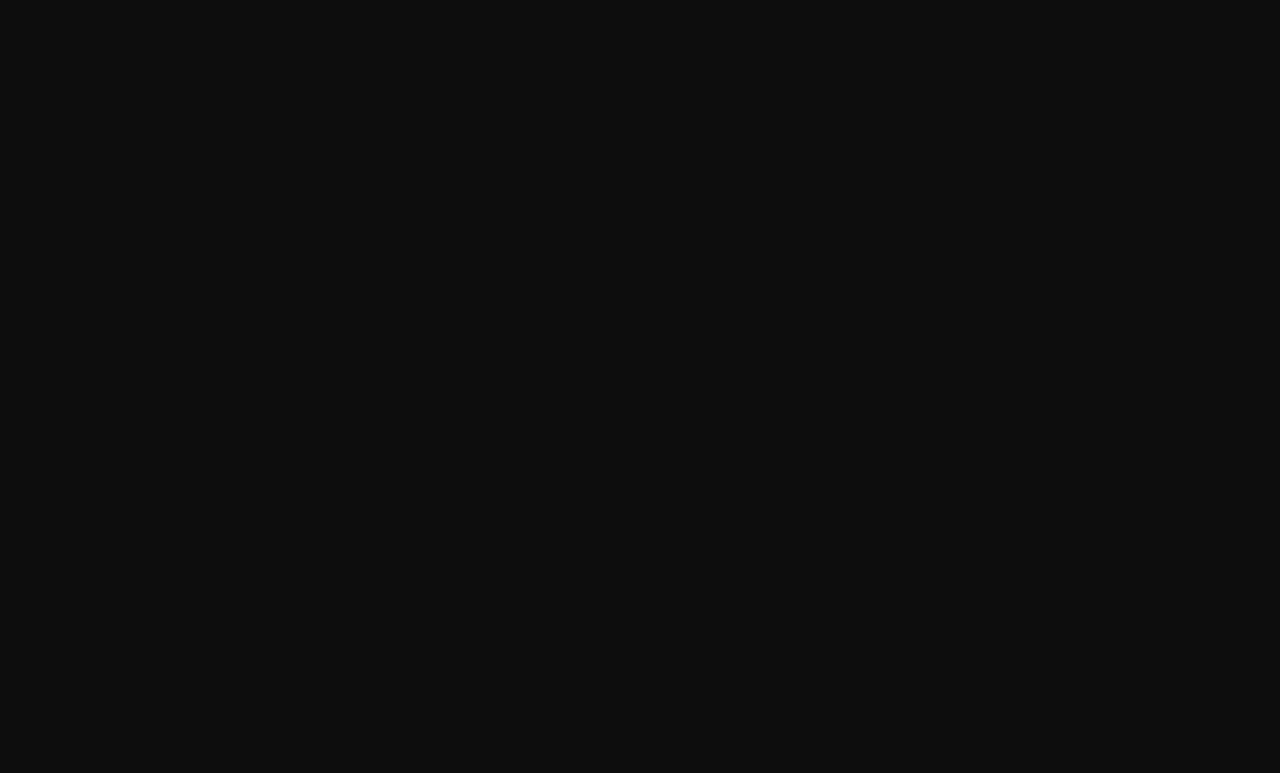
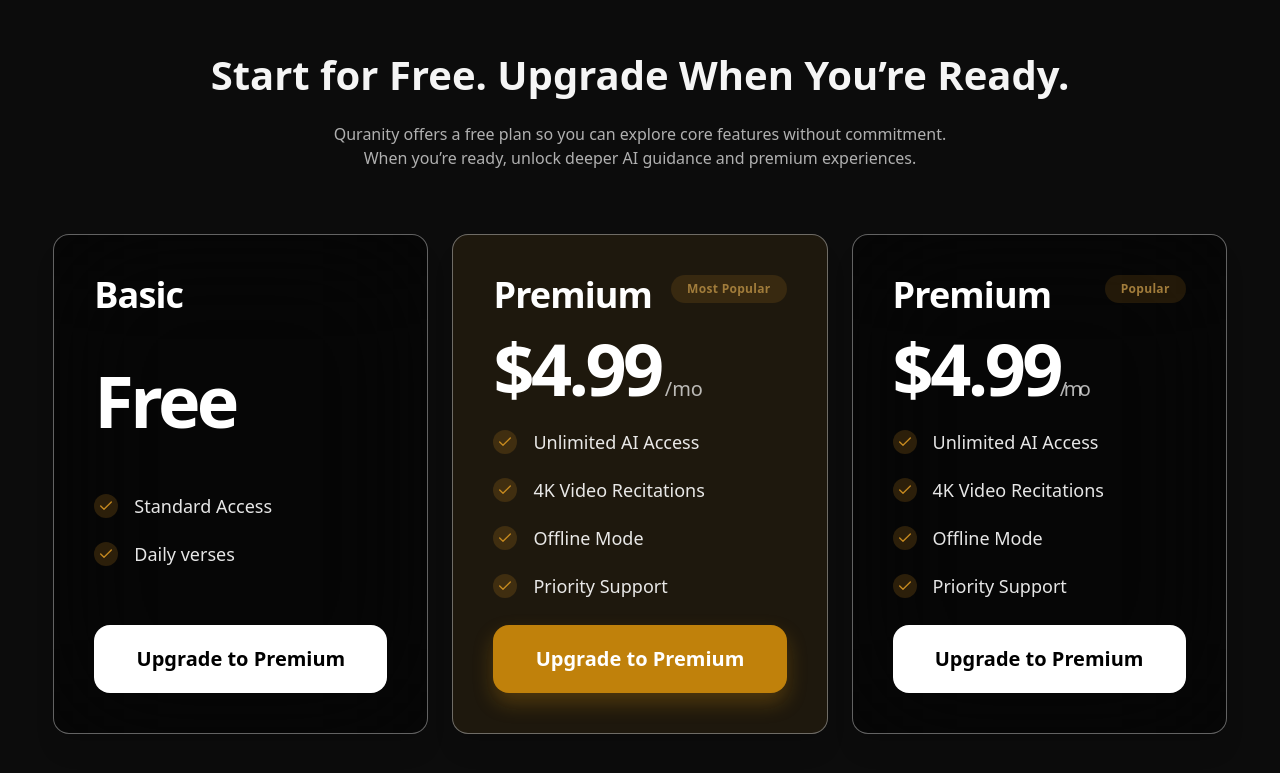
Before and after one commit to alaminislam34/quranity-landing, a Next.js app: page / in a window 1280 px wide. Shown: the part 2897-3670 px from the top of the page. Before the commit the page ends 2870 px from the top, so only its background shows below. Built offline with nearby package versions, Linux system fonts and the light colour scheme.

Commit message:
added pricing section

```diff
--- /dev/null
+++ b/src/app/components/Home/PricingSection.jsx
@@ -0,0 +1,143 @@
+"use client";
+
+import { Check } from "lucide-react";
+
+const PricingSection = () => {
+  return (
+    <div>
+      <section className="max-w-400 mx-auto w-11/12 py-12 md:py-16 xl:py-20">
+        <div className="mb-12 xl:mb-16 space-y-6">
+          <h1 className="text-[#F5F5F5] text-2xl md:text-4xl xl:text-[40px] font-semibold text-center">
+            Start for Free. Upgrade When You’re Ready.
+          </h1>
+          <p className="text-gray/80 text-sm md:text-base text-center max-w-2xl mx-auto px-4">
+            Quranity offers a free plan so you can explore core features without
+            commitment. When you’re ready, unlock deeper AI guidance and premium
+            experiences.
+          </p>
+        </div>
+        <div className="grid grid-cols-1 md:grid-cols-2 lg:grid-cols-3 gap-6 *:border *:border-[#BFBFBF]/50">
+          <div className="relative rounded-2xl aspect-3/4 bg-black/50 backdrop-blur-3xl p-8 lg:p-10 shadow-xl flex flex-col justify-between overflow-hidden">
+            <div className="flex justify-between items-start">
+              <h2 className="text-white text-4xl font-bold tracking-tight">
+                Basic
+              </h2>
+            </div>
+
+            <div className="mt-4 flex items-baseline gap-1">
+              <span className="text-white text-7xl font-bold tracking-tighter leading-none">
+                Free
+              </span>
+            </div>
+
+            <div className="flex flex-col gap-5 my-6">
+              {["Standard Access", "Daily verses"].map((feature, idx) => (
+                <div key={idx} className="flex items-center gap-4">
+                  <div className="shrink-0">
+                    <Check className="p-1 rounded-full bg-primary/20 text-primary" />
+                  </div>
+                  <span className="text-white text-lg font-medium opacity-90">
+                    {feature}
+                  </span>
+                </div>
+              ))}
+            </div>
+
+            <button className="w-full bg-white transition-all duration-300 py-5 rounded-2xl text-black font-bold text-xl">
+              {" "}
+              Upgrade to Premium
+            </button>
+          </div>
+          <div className="relative rounded-2xl aspect-3/4 bg-primary/10 p-8 lg:p-10 shadow-xl flex flex-col justify-between overflow-hidden">
+            {/* Header & Badge */}
+            <div className="flex justify-between items-start">
+              <h2 className="text-white text-4xl font-bold tracking-tight">
+                Premium
+              </h2>
+              <div className="bg-primary/15 px-4 py-1.5 rounded-full">
+                <p className="text-[#A17C3B] text-xs font-bold tracking-wide">
+                  Most Popular
+                </p>
+              </div>
+            </div>
+
+            {/* Pricing Section */}
+            <div className="mt-4 flex items-baseline gap-1">
+              <span className="text-white text-7xl font-bold tracking-tighter leading-none">
+                $4.99
+              </span>
+              <span className="text-white/70 text-xl font-medium">/mo</span>
+            </div>
+
+            {/* Features List */}
+            <div className="flex flex-col gap-5 my-6">
+              {[
+                "Unlimited AI Access",
+                "4K Video Recitations",
+                "Offline Mode",
+                "Priority Support",
+              ].map((feature, idx) => (
+                <div key={idx} className="flex items-center gap-4">
+                  <div className="shrink-0">
+                    <Check className="p-1 rounded-full bg-primary/20 text-primary" />
+                  </div>
+                  <span className="text-white text-lg font-medium opacity-90">
+                    {feature}
+                  </span>
+                </div>
+              ))}
+            </div>
+
+            {/* CTA Button */}
+            <button className="w-full bg-[#C0810B] hover:bg-[#A67009] transition-all duration-300 py-5 rounded-2xl text-white font-bold text-xl shadow-[0_10px_20px_rgba(192,129,11,0.3)]">
+              Upgrade to Premium
+            </button>
+          </div>
+          <div className="relative rounded-2xl aspect-3/4 bg-black/50 backdrop-blur-3xl p-8 lg:p-10 shadow-xl flex flex-col justify-between overflow-hidden">
+            <div className="flex justify-between items-start">
+              <h2 className="text-white text-4xl font-bold tracking-tight">
+                Premium
+              </h2>
+              <div className="bg-primary/15 px-4 py-1.5 rounded-full">
+                <p className="text-[#A17C3B] text-xs font-bold tracking-wide">
+                  Popular
+                </p>
+              </div>
+            </div>
+
+            <div className="mt-4 flex items-baseline gap-1">
+              <span className="text-white text-7xl font-bold tracking-tighter leading-none">
+                $4.99
+                <span className="text-white/70 text-xl font-medium">/mo</span>
+              </span>
+            </div>
+
+            <div className="flex flex-col gap-5 my-6">
+              {[
+                "Unlimited AI Access",
+                "4K Video Recitations",
+                "Offline Mode",
+                "Priority Support",
+              ].map((feature, idx) => (
+                <div key={idx} className="flex items-center gap-4">
+                  <div className="shrink-0">
+                    <Check className="p-1 rounded-full bg-primary/20 text-primary" />
+                  </div>
+                  <span className="text-white text-lg font-medium opacity-90">
+                    {feature}
+                  </span>
+                </div>
+              ))}
+            </div>
+
+            <button className="w-full bg-white transition-all duration-300 py-5 rounded-2xl text-black font-bold text-xl">
+              Upgrade to Premium
+            </button>
+          </div>
+        </div>
+      </section>
+    </div>
+  );
+};
+
+export default PricingSection;
--- a/src/app/page.jsx
+++ b/src/app/page.jsx
@@ -2,6 +2,7 @@
 
 import HeroSection from "./components/Hero/Hero";
 import Guide from "./components/Home/Guide";
+import PricingSection from "./components/Home/PricingSection";
 import SpiritualSection from "./components/Home/SpiritualSection";
 
 export default function Home() {
@@ -10,6 +11,7 @@
       <HeroSection />
       <Guide />
       <SpiritualSection />
+      <PricingSection />
     </div>
   );
 }
```
